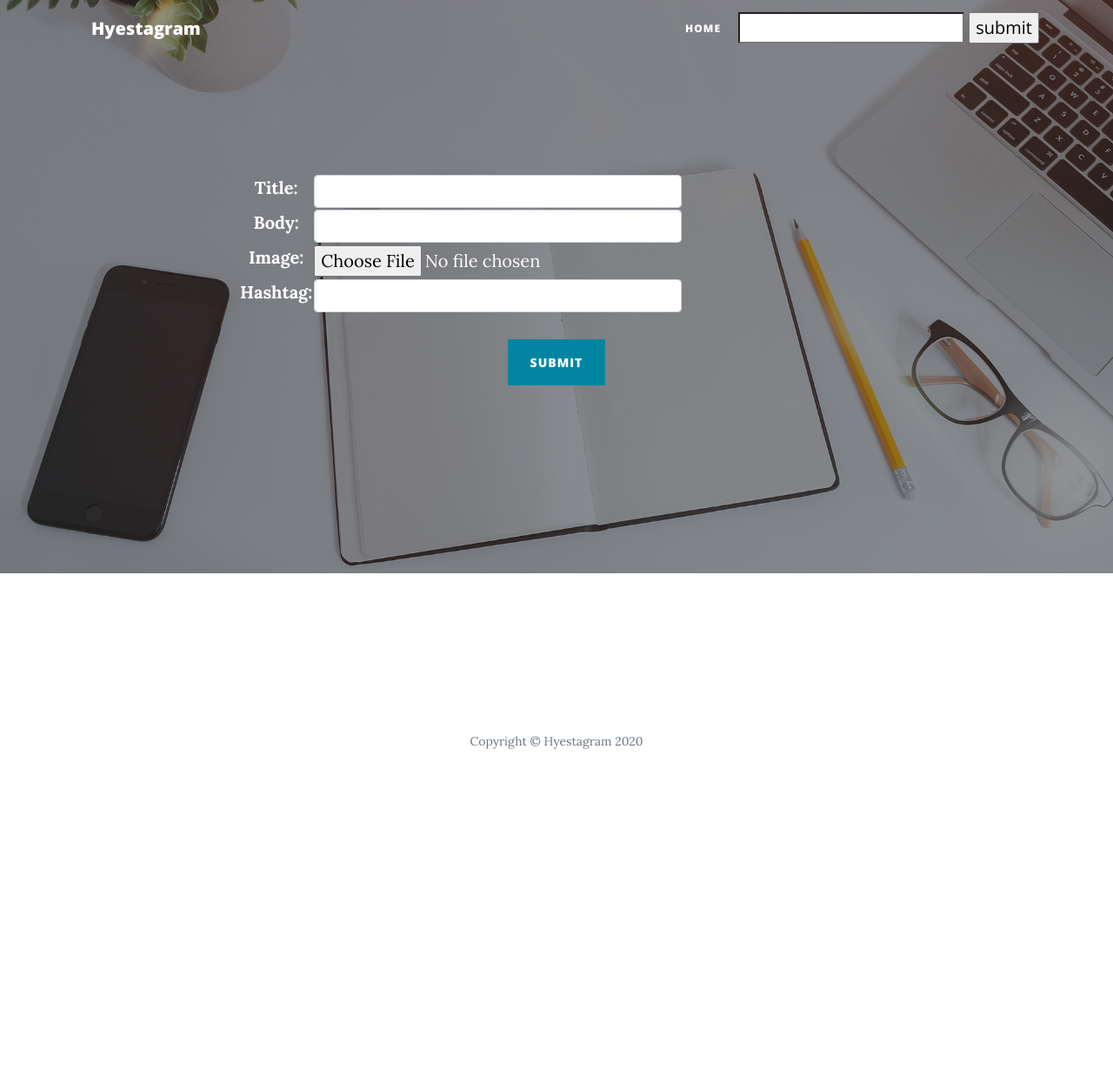
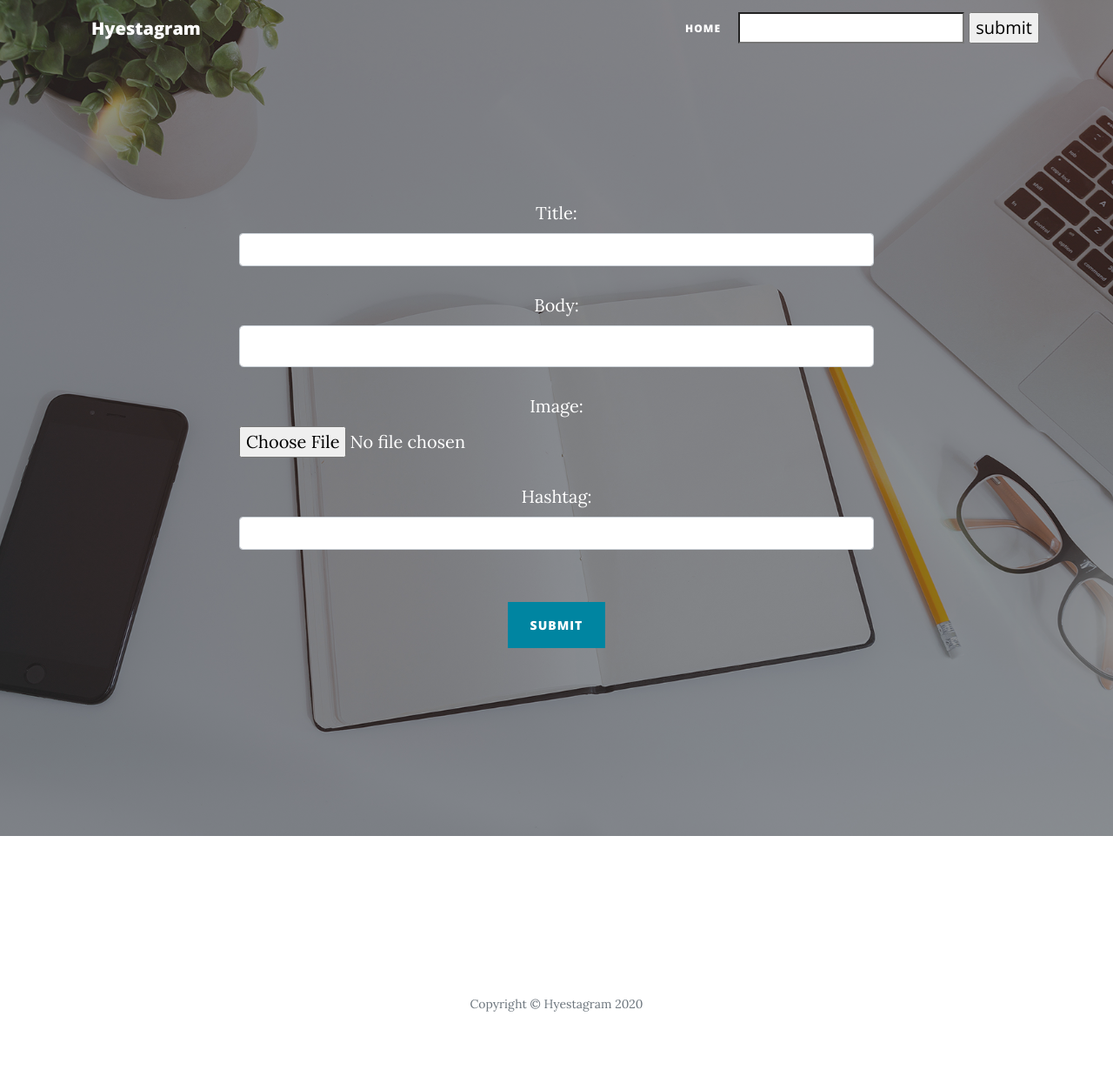
Before and after one commit to hyesungoh/Django_SELFMADE, a Django app: template app/templates/app/write.html in a window 1280 px wide. Shown: the whole page at 87% size. Before the commit the page ends 861 px from the top, so only its background shows below. Run offline with Django 3.2, Linux system fonts and the light colour scheme; the template is opened without the code that fills it: values that come from a table or form of the project are taken from there, others are empty; some libraries are stand-ins or nearby versions; some web fonts are replaced.

Commit message:
Update readme, change write form design

```diff
--- a/app/forms.py
+++ b/app/forms.py
@@ -9,7 +9,7 @@ class PostForm(forms.ModelForm):
 
         widgets = {
             'title': forms.TextInput(attrs={'class': 'form-control'}),
-            'body': forms.TextInput(attrs={'class': 'form-control'}),
+            'body': forms.TextInput(attrs={'class': 'form-control form-control-lg'}),
             'image': forms.FileInput(attrs={'class': 'form-control-file'}),
             'hashtag': forms.TextInput(attrs={'class': 'form-control'})
         }
--- a/app/templates/app/write.html
+++ b/app/templates/app/write.html
@@ -6,13 +6,13 @@
 <div class="overlay"></div>
 <div class="container">
   <div class="row">
-    <div class="col-lg-8 col-md-10 mx-auto">
+    <div class="col-lg-8 col-md-8 mx-auto">
       <div class="site-heading">
               <div class="form-group">
                 <form method='POST' enctype="multipart/form-data">
                 {% csrf_token %}
                 <table>
-                    {{form.as_table}}
+                    {{form.as_p}}
                 </table>
                 <br>
                 <button type="submit" class="btn btn-primary">Submit</button>
```
Also changed, not shown: README.md, db.sqlite3.
